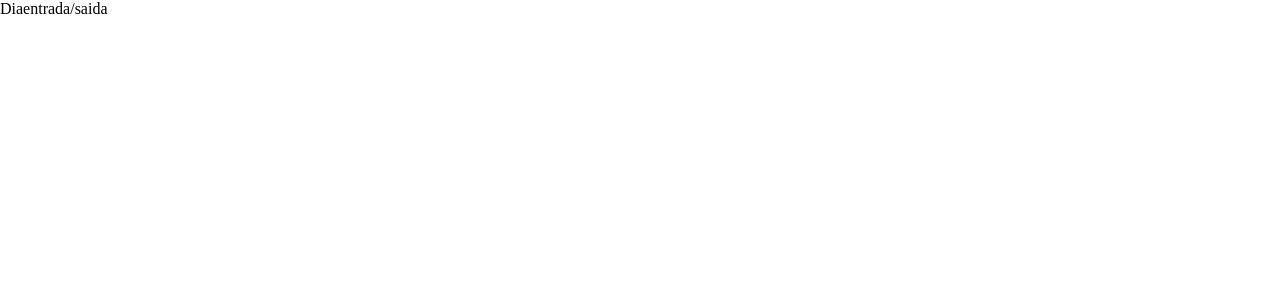
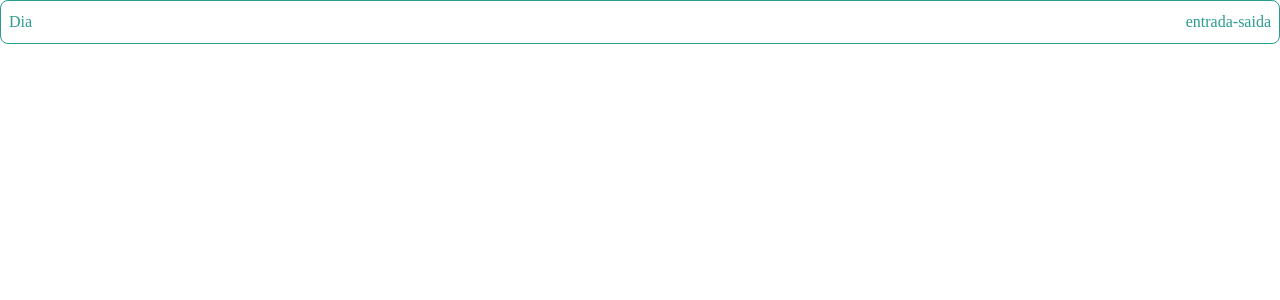
Before and after one commit to CaNeoN28/controle-farmaceutico-frontend, a Next.js app: page /teste in a window 1280 px wide. Shown: the top 300 px of the page. Built offline with nearby package versions, Linux system fonts and the light colour scheme.

Commit message:
Estilização básica do componente

```diff
--- a/src/components/HorarioServicoView/HorarioServicoView.module.scss
+++ b/src/components/HorarioServicoView/HorarioServicoView.module.scss
@@ -0,0 +1,11 @@
+.container {
+	display: flex;
+	justify-content: space-between;
+
+	padding: 12px 8px;
+
+	border: 1px solid var(--primary-color);
+	border-radius: 8px;
+
+	color: var(--primary-color)
+}
--- a/src/components/HorarioServicoView/index.tsx
+++ b/src/components/HorarioServicoView/index.tsx
@@ -12,10 +12,10 @@ export default function HorarioServicoView({
 	saida,
 }: Props) {
 	return (
-		<div>
+		<div className={styles.container}>
 			<span>{dia_semana}</span>
 			<span>
-				{entrada}/{saida}
+				{entrada}-{saida}
 			</span>
 		</div>
 	);
```
